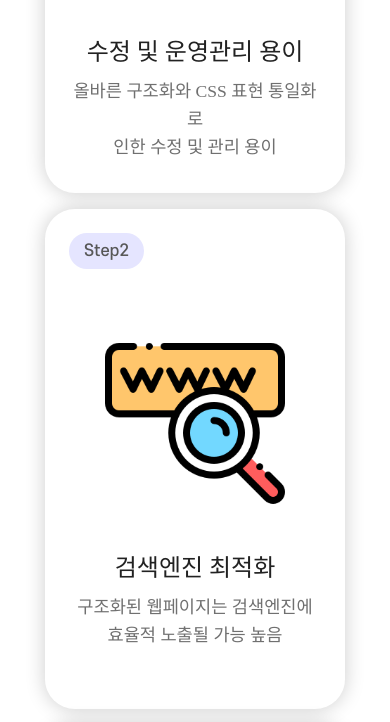
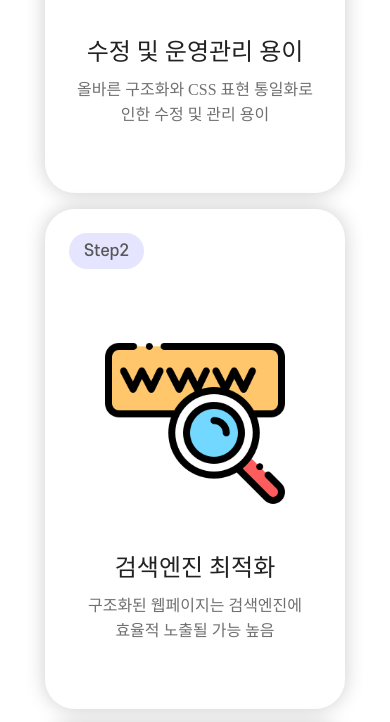
Before and after one commit to DHyeon98/web_standards_responsive, a plain HTML site: page index.html in a window 390 px wide. Shown: the part 1777-2499 px from the top of the page. Drawn offline with Linux system fonts and the light colour scheme; a web font is replaced by a local one.

Commit message:
font-size 수정

```diff
--- a/scss/index.scss
+++ b/scss/index.scss
@@ -342,9 +342,12 @@ footer {
         section {
             ol {
                 .card {
-                    margin: 0 auto;
-                    margin-bottom: 1em;
-                    width: 300px; height: 500px;
+                margin: 0 auto;
+                margin-bottom: 1em;
+                width: 300px; height: 500px;
+                    p {
+                        font-size: 1em;
+                    }
                 }
             }
         }
```
Also changed, not shown: css/index.css, 1 other file.
